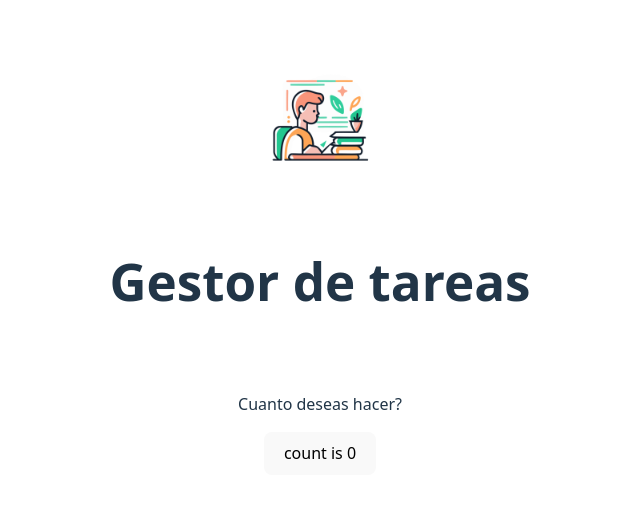
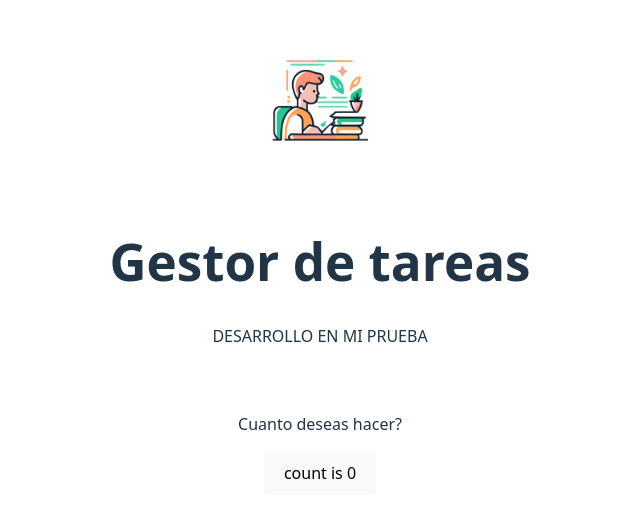
Before and after one commit to hectordev14/tarea_gestor, a React (Vite) app: page / in a window 1280 px wide. Shown: the part 136-654 px from the top of the page, without its empty margins (320-960 px from the left). Built offline with nearby package versions, Linux system fonts and the light colour scheme.

Commit message:
rama desarrollo

```diff
--- a/src/App.tsx
+++ b/src/App.tsx
@@ -11,6 +11,7 @@ function App() {
         <img src="src\assets\pngtree-study-icons-boy-sitting-at-a-table-with-book-vector-png-image_6925863.png" className="logo"/>
       </div>
       <h1>Gestor de tareas</h1>
+      <p>DESARROLLO EN MI PRUEBA</p>
       <div className="card">
         <p>Cuanto deseas hacer?</p>
         <button onClick={() => setCount((count) => count + 1)}>
```
